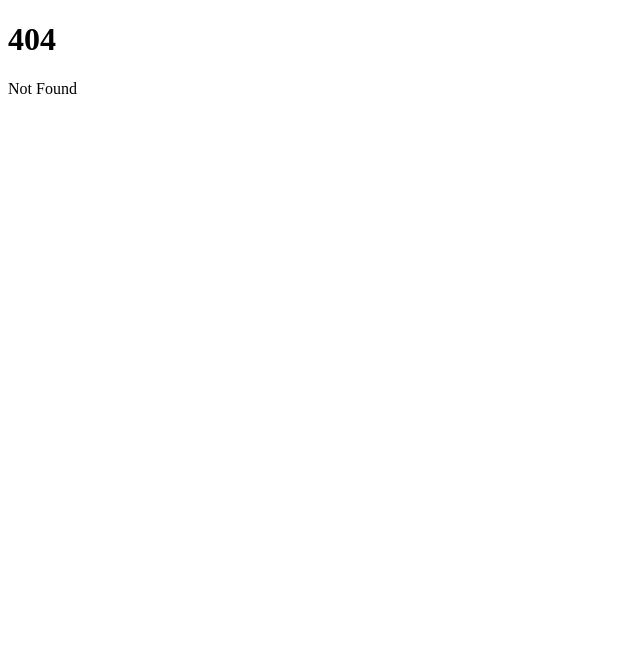
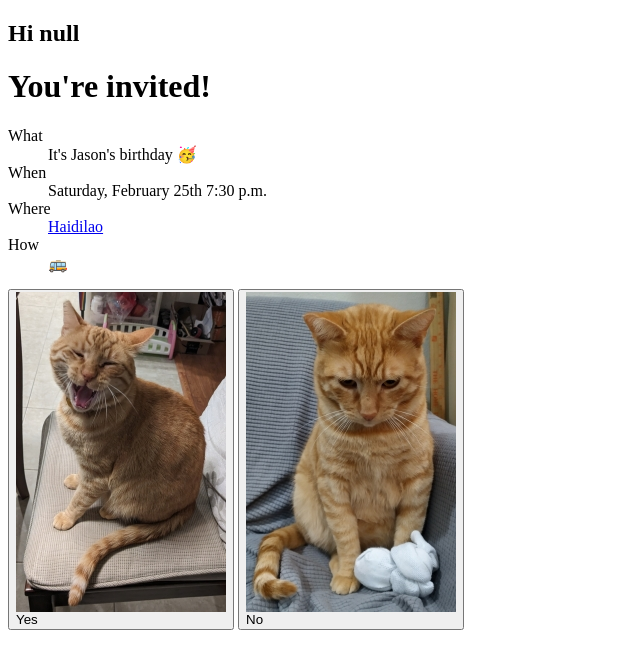
Before and after one commit to jc65536/tumtumtree.cc, a SvelteKit app: page /invite in a window 1280 px wide. Before the commit this address had no page. Shown: the top 668 px of the page, without its empty margins (0-640 px from the left). Built offline with nearby package versions, Linux system fonts and the light colour scheme.

Commit message:
Eslint styles

```diff
--- a/package.json
+++ b/package.json
@@ -12,6 +12,7 @@
 	"devDependencies": {
 		"@fontsource/fira-mono": "^4.5.10",
 		"@neoconfetti/svelte": "^1.0.0",
+		"@stylistic/eslint-plugin": "^1.5.4",
 		"@sveltejs/adapter-auto": "^3.0.0",
 		"@sveltejs/kit": "^2.0.0",
 		"@sveltejs/vite-plugin-svelte": "^3.0.0",
--- /dev/null
+++ b/src/routes/invite/+page.server.ts
@@ -0,0 +1,4 @@
+export const actions = {
+    default: async (event) => {
+    }
+};
--- /dev/null
+++ b/src/routes/invite/+page.svelte
@@ -0,0 +1,41 @@
+<script>
+  import { page } from "$app/stores";
+
+  const name = $page.url.searchParams.get("name");
+</script>
+
+<h2>Hi {name}</h2>
+<h1>You're invited!</h1>
+<dl>
+  <dt>What</dt>
+  <dd>It's Jason's birthday 🥳</dd>
+  <dt>When</dt>
+  <dd>Saturday, February 25th 7:30 p.m.</dd>
+  <dt>Where</dt>
+  <dd>
+    <a href="https://maps.app.goo.gl/sj2kejbARsVQFeHw7" target="_blank">
+      Haidilao
+    </a>
+  </dd>
+  <dt>How</dt>
+  <dd>🚌</dd>
+</dl>
+
+<form action="/invite" method="post">
+  <button class="response" value="hai">
+    <img src="images/tango-happy.jpg" alt="" />
+    Yes
+  </button>
+
+  <button class="response" value="iya">
+    <img src="images/tango-sad.jpg" alt="" />
+    No
+  </button>
+</form>
+
+<style>
+  .response {
+    display: inline-flex;
+    flex-direction: column;
+  }
+</style>
```
Also changed, not shown: src/routes/invitation/+page.svelte (deleted, +0 -33 lines), .eslintrc.cjs, 1 other file (tests, documents, lock files or other folders).
